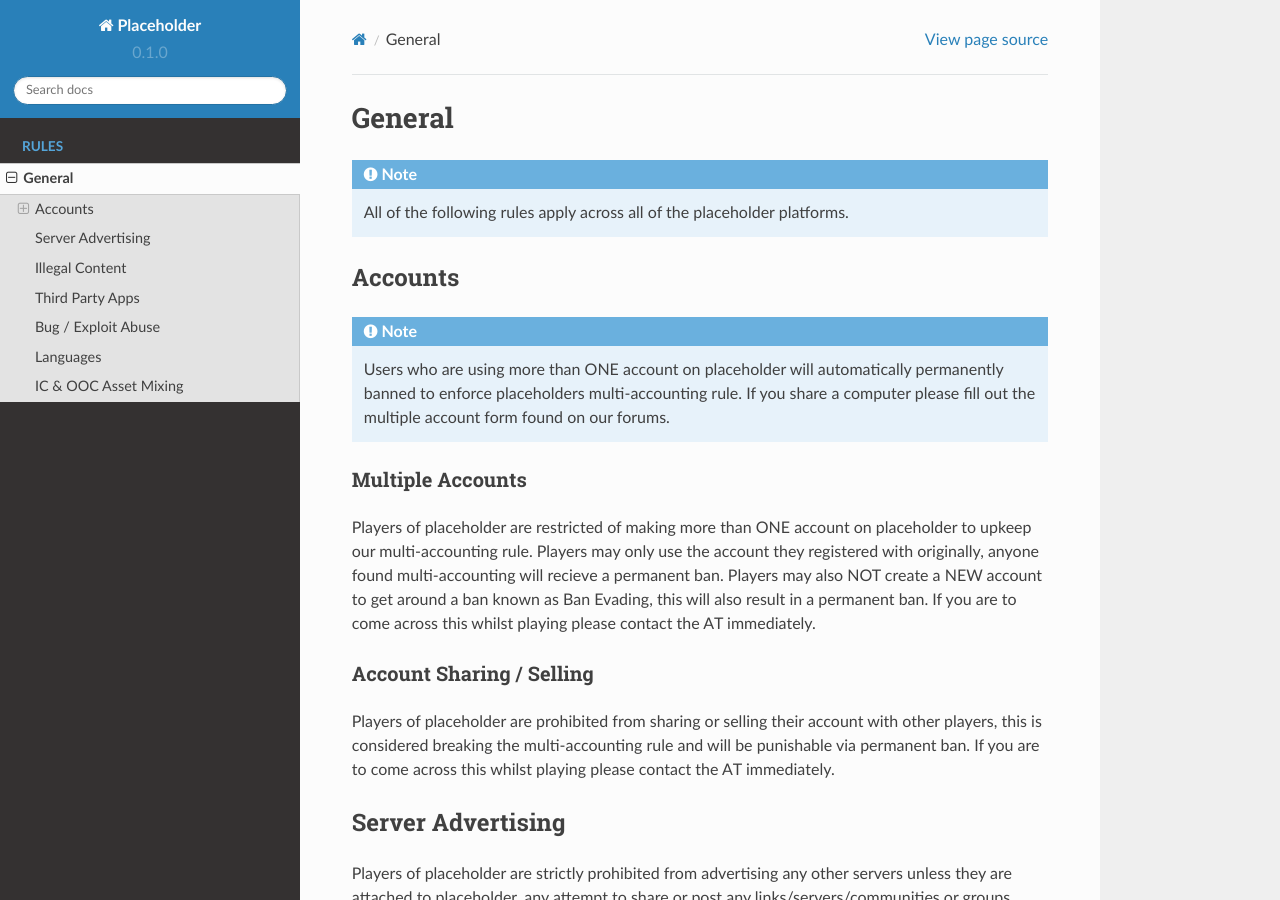
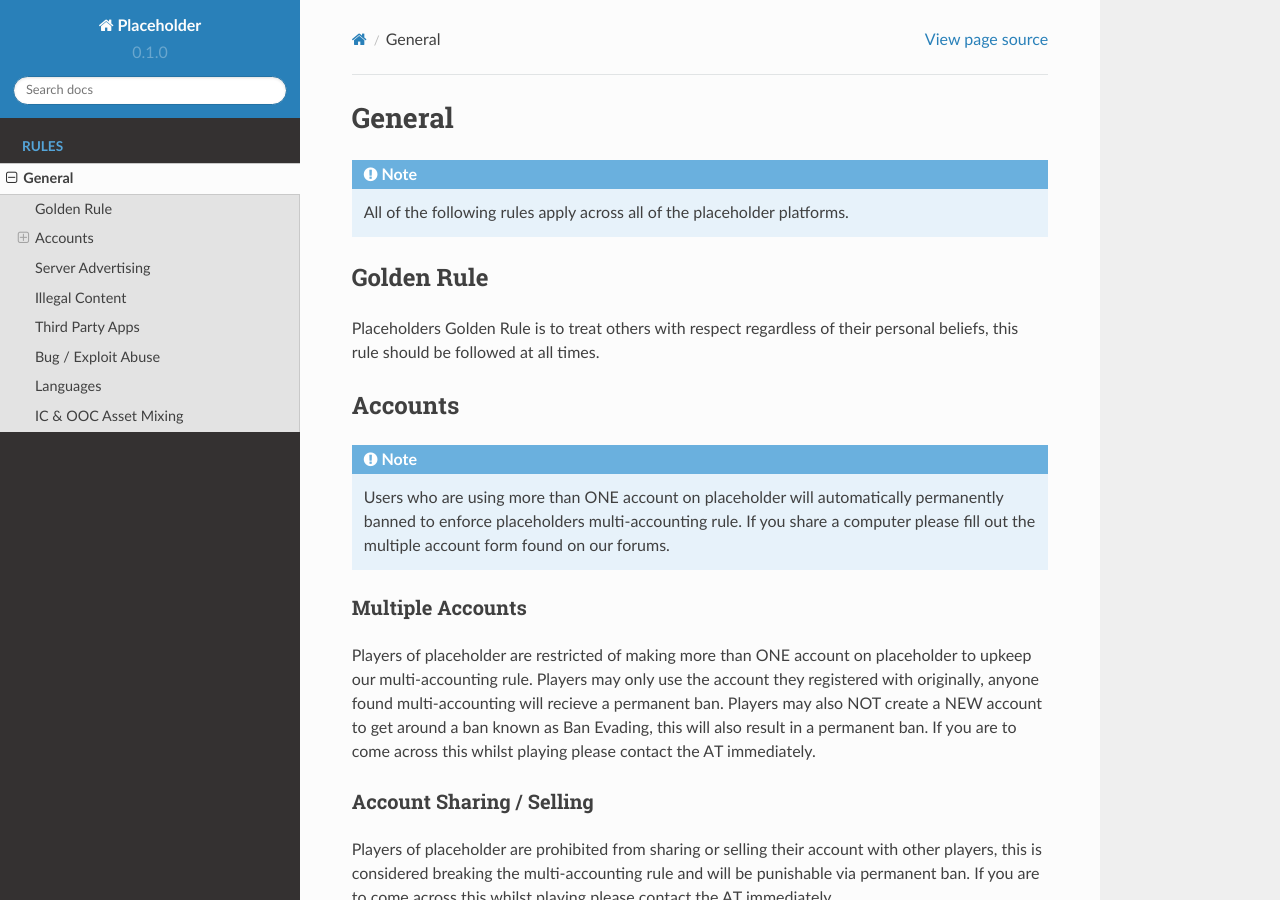
Before and after one commit to Illeeminati/doc, a Sphinx documentation site: the page built from docs/source/rules/rules.rst, in a window 1280 px wide and 900 px high. Built offline with Sphinx 7.4.7 and the Read the Docs theme 2.0.0, drawn with Linux system fonts in a browser that asks for light colours.

Commit message:
Update rules.rst

```diff
--- a/docs/source/rules/rules.rst
+++ b/docs/source/rules/rules.rst
@@ -4,6 +4,11 @@ General
 
 .. note::
    All of the following rules apply across all of the placeholder platforms.
+
+************
+Golden Rule
+************
+Placeholders Golden Rule is to treat others with respect regardless of their personal beliefs, this rule should be followed at all times.
 
 ********
 Accounts
```
